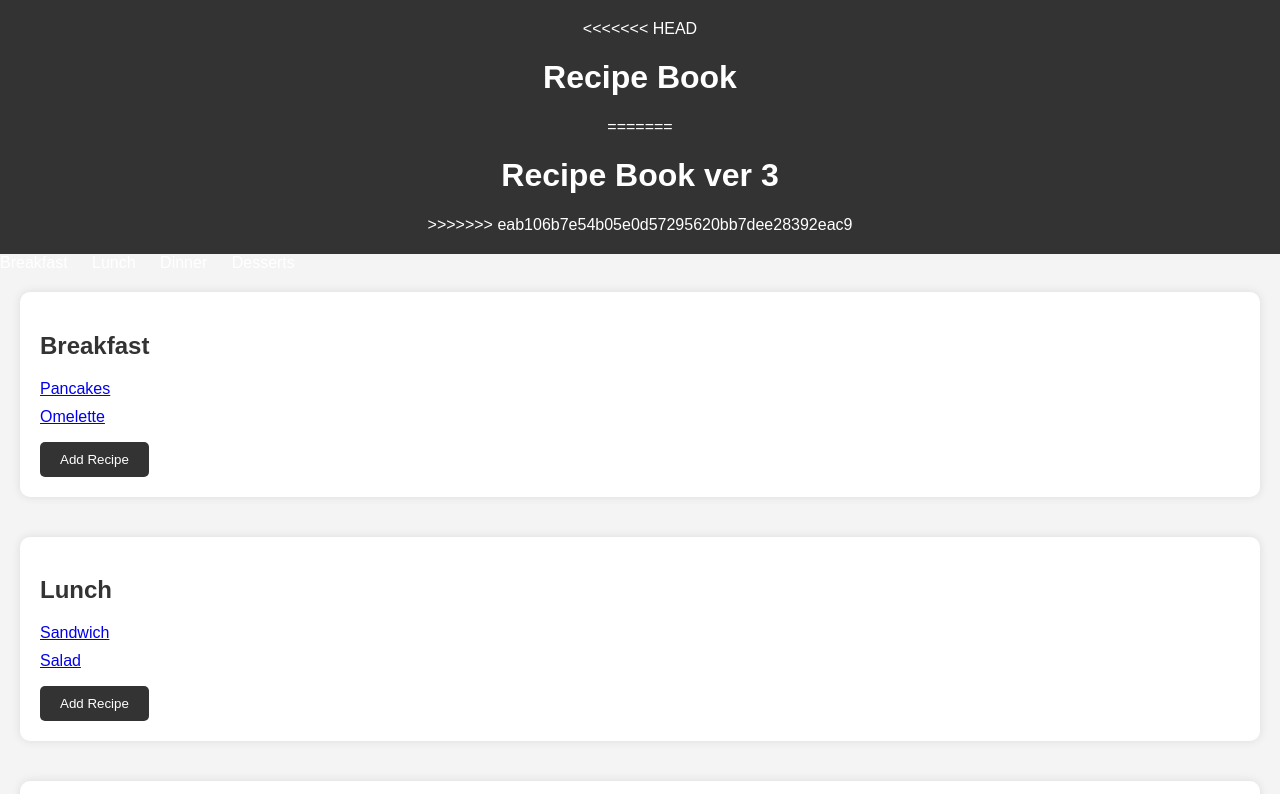
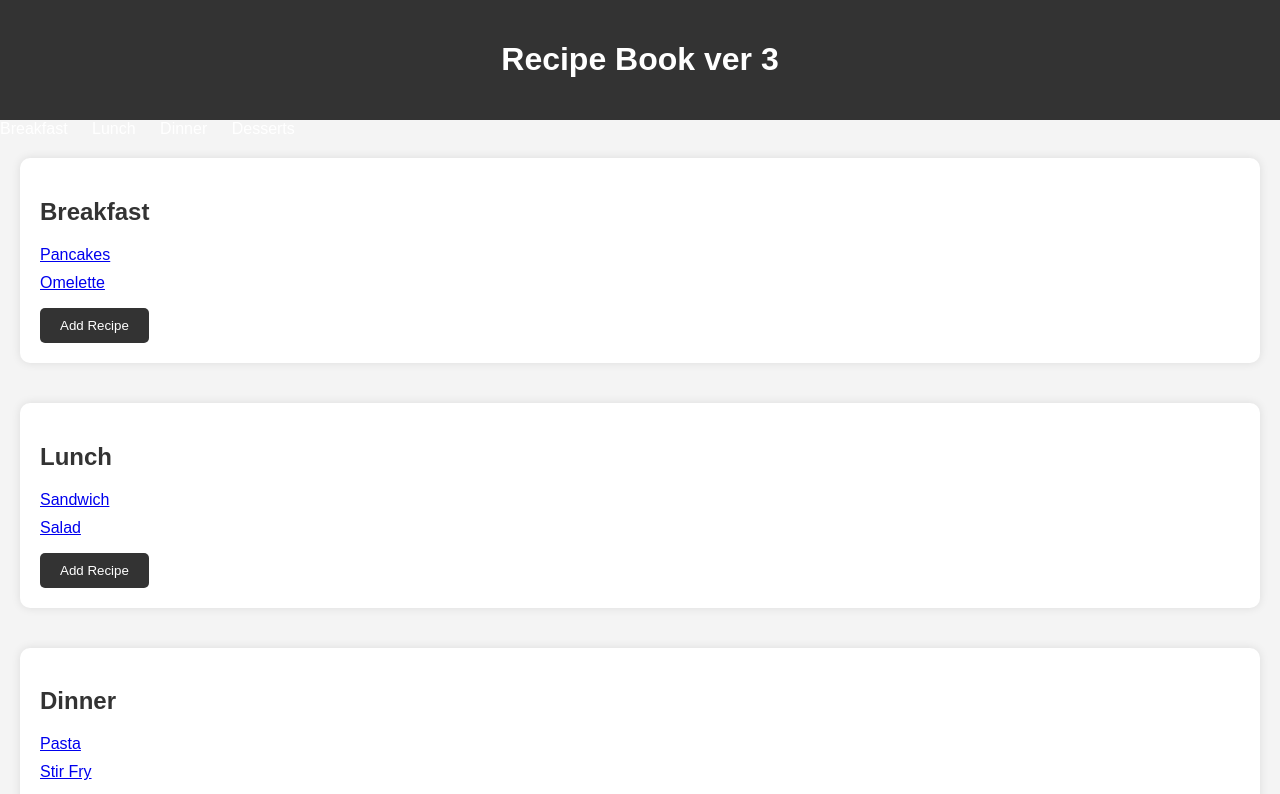
Before and after one commit to ahmdirfnz/Book-Recipe-Kroni, a plain HTML site: page index.html in a window 1280 px wide. Shown: the top 794 px of the page. Drawn offline with Linux system fonts and the light colour scheme.

Commit message:
solve merge conflict

```diff
--- a/index.html
+++ b/index.html
@@ -8,11 +8,7 @@
 </head>
 <body>
     <header>
-<<<<<<< HEAD
-        <h1>Recipe Book</h1>
-=======
         <h1>Recipe Book ver 3</h1>
->>>>>>> eab106b7e54b05e0d57295620bb7dee28392eac9
     </header>
     <nav>
         <ul>
```
